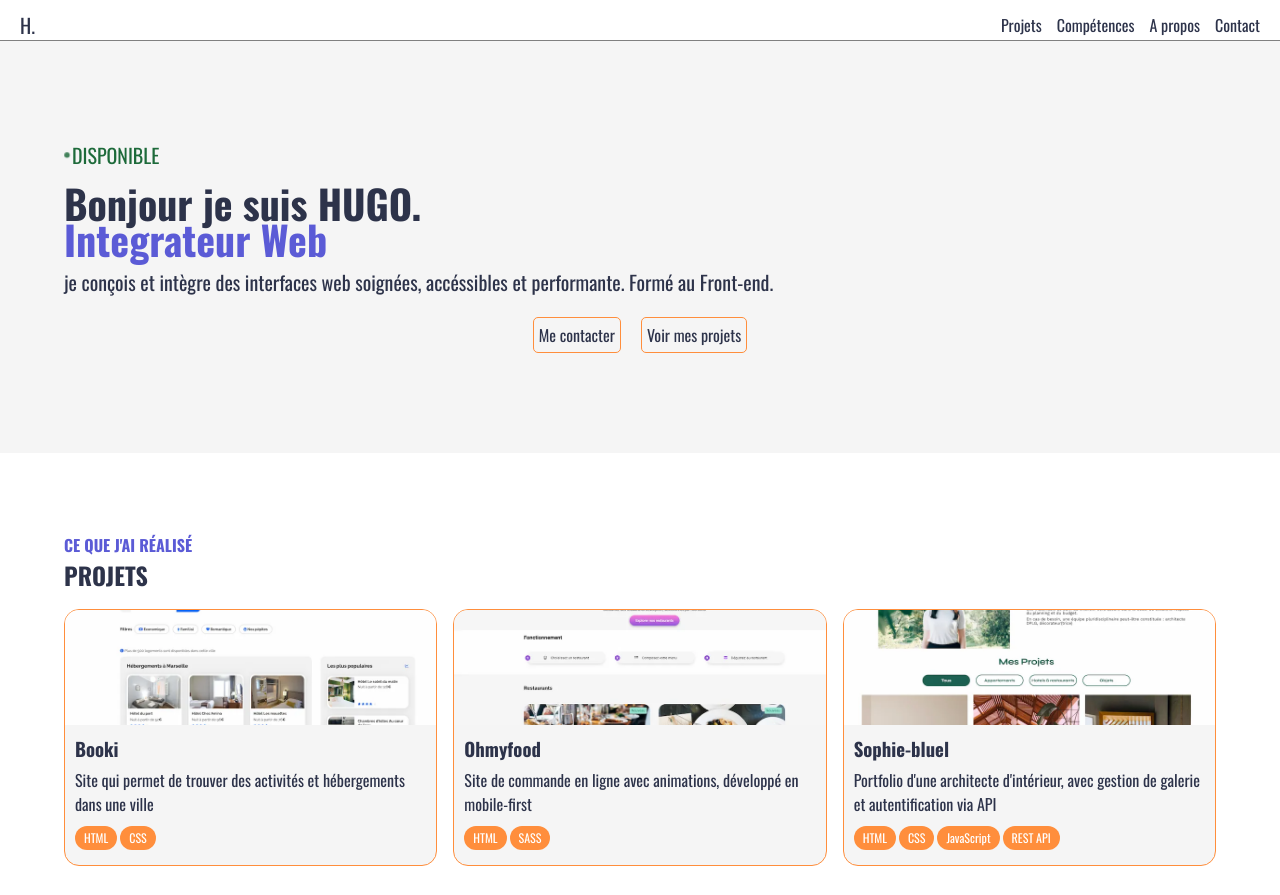
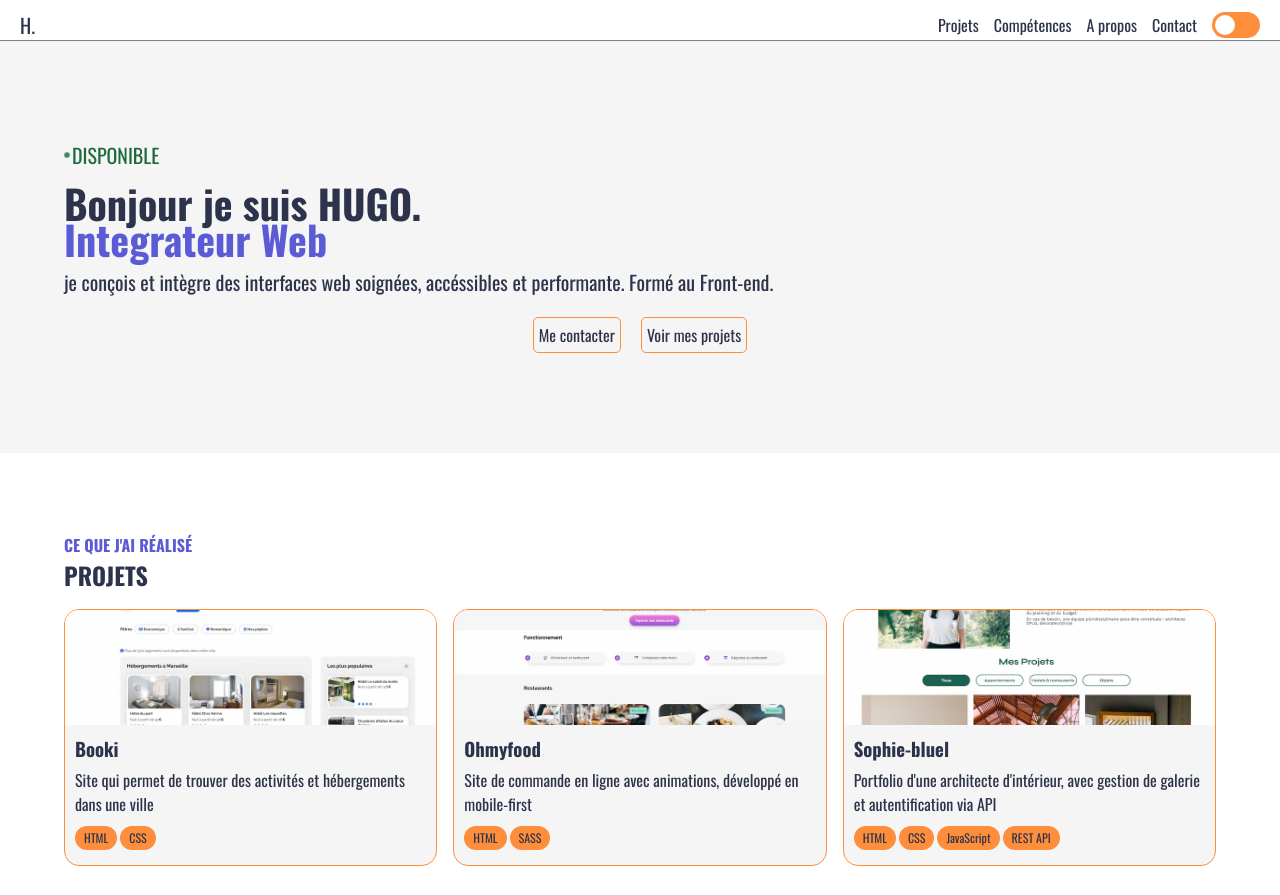
Before and after one commit to donhug/FEREY-HUGO, a React (Vite) app in the folder FEREY-HUGO/: page / in a window 1280 px wide. Shown: the top 895 px of the page. Built offline with nearby package versions, Linux system fonts and the light colour scheme.

Commit message:
feat: ajout du bouton, de changement de thème, et prise en compte des préférences utilisateur.

```diff
--- a/FEREY-HUGO/src/App.jsx
+++ b/FEREY-HUGO/src/App.jsx
@@ -1,16 +1,20 @@
 import './App.css'
 import { BrowserRouter as Router, Routes, Route} from "react-router-dom";
+import {useContext} from "react";
 import Header from "./components/Header/header.jsx";
 import Footer from "./components/Footer/footer.jsx";
 import Accueil from "./pages/Accueil/Accueil.jsx";
 import Projet from "./pages/Projet/Projet.jsx";
 import Erreur from "./pages/Erreur/Erreur.jsx";
-function App() {
+import ThemeProvider, {ThemeContext} from "./context/ThemeContext.jsx"
 
-  return (
-    <>
-        <Router>
+function AppContent(){
+    const {theme} = useContext(ThemeContext);
+
+    return(
+        <div>
             <Header/>
+
             <main>
                 <Routes>
                     <Route path="/" element={<Accueil/>} />
@@ -20,6 +24,19 @@ function App() {
             </main>
 
             <Footer/>
+        </div>
+    )
+}
+
+
+function App() {
+
+  return (
+    <>
+        <Router>
+            <ThemeProvider>
+                <AppContent/>
+            </ThemeProvider>
           </Router>
     </>
   )
--- a/FEREY-HUGO/src/components/Apropos/appropos.css
+++ b/FEREY-HUGO/src/components/Apropos/appropos.css
@@ -21,6 +21,7 @@
 }
 
 .fort{
+    font-size: 1.2rem;
     font-weight: bold;
     color: var(--tag-color);
 }
--- a/FEREY-HUGO/src/components/Header/header.css
+++ b/FEREY-HUGO/src/components/Header/header.css
@@ -44,7 +44,13 @@ header{
     display: none;
     gap: 10px;
 }
-
+.header-actions{
+    display: flex;
+    gap: 15px;
+}
+.theme-btn--desk{
+    display: none;
+}
 .header-nav.open{
     align-items: flex-end;
 }
@@ -52,7 +58,32 @@ header{
     text-decoration: none;
     color: var(--text-color);
 }
+.theme-btn {
+    width: 48px;
+    height: 26px;
+    border-radius: 99px;
+    background: var(--border-color);
+    position: relative;
+    cursor: pointer;
+    border: none;
+    transition: background 0.3s ease;
+}
 
+.theme-btn::after {
+    content: '';
+    position: absolute;
+    width: 20px;
+    height: 20px;
+    border-radius: 50%;
+    background: white;
+    top: 3px;
+    left: 3px;
+    transition: transform 0.3s ease;
+}
+
+.dark .theme-btn::after {
+    transform: translateX(22px);
+}
 
 /* Tablette */
 @media (min-width: 768px) {
@@ -71,6 +102,16 @@ header{
         gap: 15px;
         align-items: center;
     }
+    .header-actions{
+        display: none;
+    }
+    .theme-btn--mob{
+        display: none;
+    }
+    .theme-btn--desk{
+        display: block;
+    }
+
 }
 
 /* Desktop */
--- a/FEREY-HUGO/src/components/Header/header.jsx
+++ b/FEREY-HUGO/src/components/Header/header.jsx
@@ -1,9 +1,11 @@
 import './header.css'
-import {useState } from 'react'
-import { HashLink } from 'react-router-hash-link'
+import {HashLink} from 'react-router-hash-link'
+import {useContext, useState} from "react"
+import {ThemeContext} from "../../context/ThemeContext.jsx"
 
 function Header() {
     const [Open, setOpen] = useState(false)
+    const {theme, toggleTheme} = useContext(ThemeContext)
     return (
         <header>
             <div className="header-container">
@@ -13,16 +15,23 @@ function Header() {
                             H.
                         </a>
                     </div>
-                    <button onClick={() => setOpen(!Open)} className="header-btn" aria-label="Menu de navigation">
-                        <i className={Open ?"fa-solid fa-xmark" : "fa-solid fa-bars" }></i>
-                    </button>
+                    <div className="header-actions">
+                        <button onClick={toggleTheme} className="theme-btn theme-btn--mob" aria-label="mode sombre"></button>
+                        <button onClick={() => setOpen(!Open)} className="header-btn" aria-label="Menu de navigation">
+                            <i className={Open ? "fa-solid fa-xmark" : "fa-solid fa-bars"}></i>
+                        </button>
+                    </div>
+
                 </div>
+
                 <div className={`header-nav header-color ${Open ? 'open' : ''}`}>
                     <HashLink to="/#projets">Projets</HashLink>
                     <HashLink to="/#section-technos">Compétences</HashLink>
                     <HashLink to="/#section-about">A propos</HashLink>
                     <HashLink to="/#contact">Contact</HashLink>
+                    <button onClick={toggleTheme} className="theme-btn theme-btn--desk" aria-label="mode sombre"></button>
                 </div>
+
             </div>
         </header>
     )
--- /dev/null
+++ b/FEREY-HUGO/src/context/ThemeContext.jsx
@@ -0,0 +1,28 @@
+import {createContext, useEffect, useState} from "react"
+
+export const ThemeContext = createContext()
+
+function ThemeProvider({ children }) {
+    const preferesDark = window.matchMedia('(prefers-color-scheme: dark)').matches
+    const [theme, setTheme] = useState(preferesDark ? 'dark' : 'light')
+
+    useEffect(() => {
+        if (theme === 'dark') {
+            document.documentElement.classList.add('dark')
+        }else{
+            document.documentElement.classList.remove('dark')
+        }
+    },[theme])
+
+
+    const toggleTheme = () => {
+        setTheme(theme === 'light' ? 'dark' : 'light')
+    }
+    return (
+        <ThemeContext.Provider value={{ theme, toggleTheme }}>
+            {children}
+        </ThemeContext.Provider>
+    )
+}
+
+export default ThemeProvider;
--- a/FEREY-HUGO/src/index.css
+++ b/FEREY-HUGO/src/index.css
@@ -3,13 +3,14 @@
     --primary-color:#5B5BD6;
     --link-color:white;
     --tag-color:#ff8e3c;
-    --tag-txt-color:white;
+    --tag-txt-color:#2d334a;
     --secondary-color:#5B5BD6;
     --text-color:#2d334a;
     --background-color:#F5F5F5;
     --sec--background-color:white;
     --border-color:#ff8e3c;
     --hover-color:#ff8e3c;
+    --btn-theme:#EDF2F7;
 }
 .dark{
     --available-color: #3CCB73;
@@ -23,6 +24,7 @@
     --sec--background-color: #1C2533;
     --border-color: #3A3A3A;
     --hover-color: #FF8E3C;
+    --btn-theme:#FF8E3C;
 }
 
 *, *::before, *::after {
```
